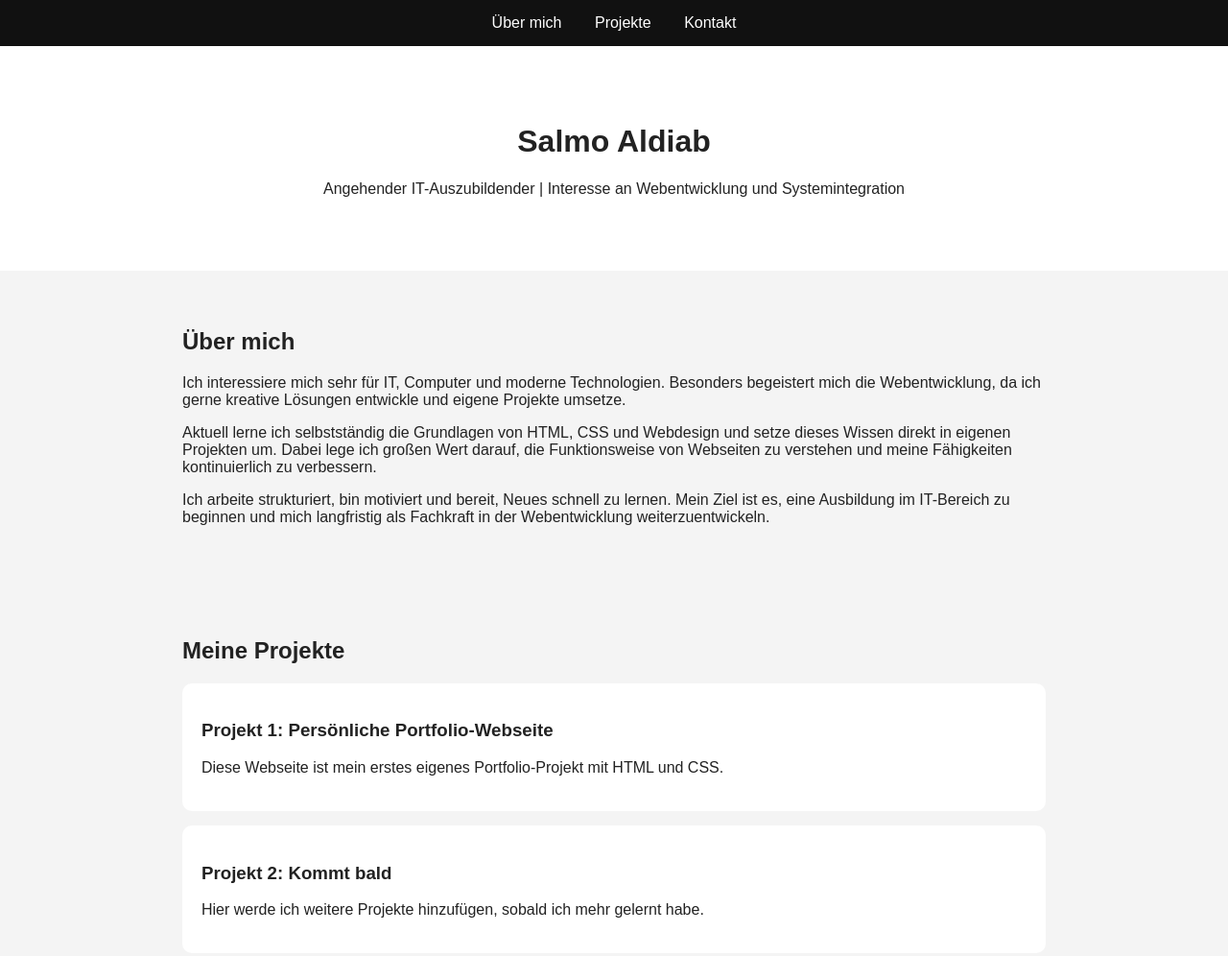
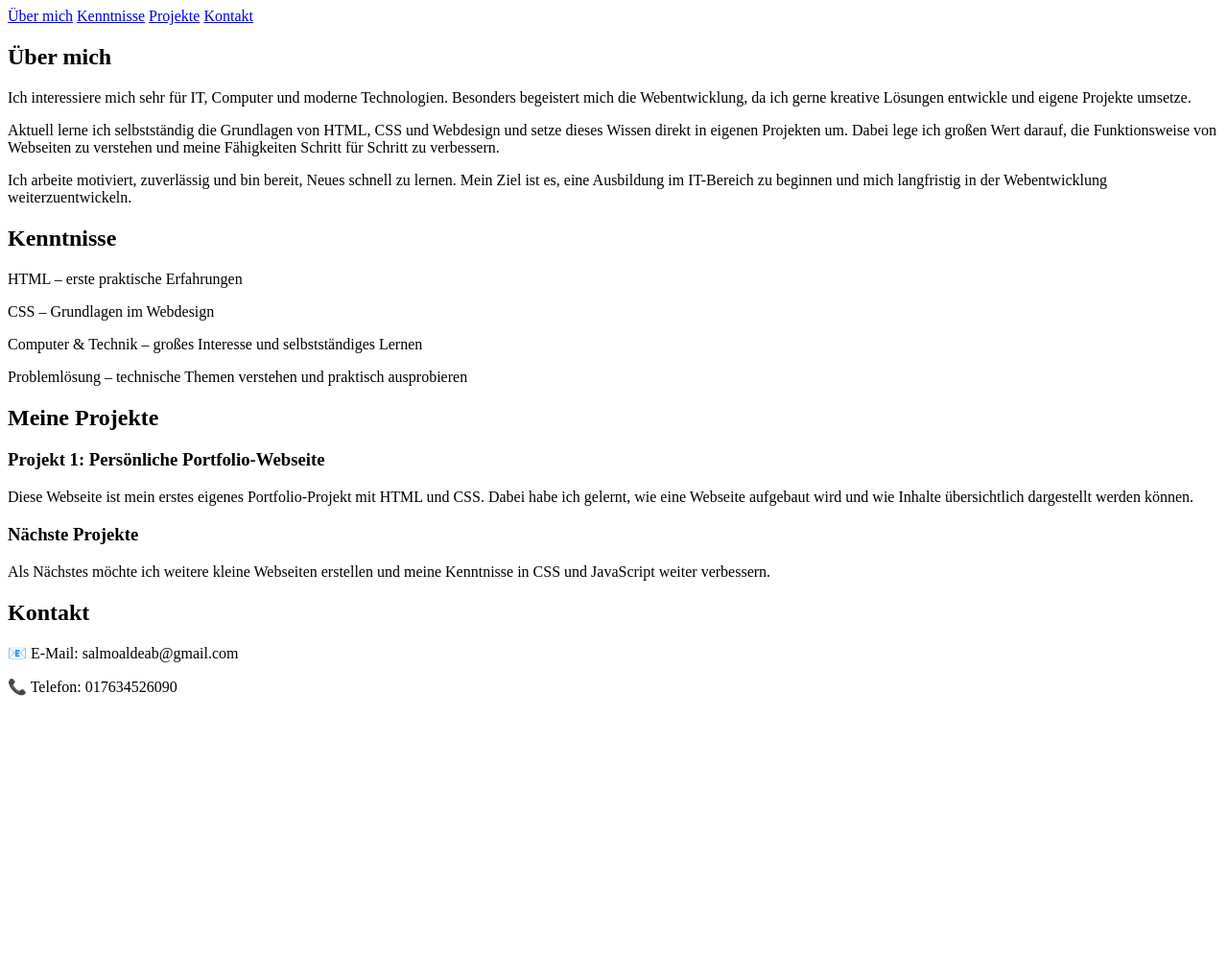
Before and after one commit to Salmo5/protfolio, a plain HTML site: page index.html in a window 1280 px wide. Shown: the top 996 px of the page at 96% size. After the commit the page ends 800 px from the top, so only its background shows below. Drawn offline with Linux system fonts and the light colour scheme.

Commit message:
Update index.html

```diff
--- a/index.html
+++ b/index.html
@@ -1,87 +1,38 @@
-<!DOCTYPE html>
-<html lang="de">
-<head>
-  <meta charset="UTF-8">
-  <title>Salmo Aldiab - Portfolio</title>
-
-  <style>
-    body {
-      margin: 0;
-      font-family: Arial, sans-serif;
-      background: #f4f4f4;
-      color: #222;
-    }
-
-    nav {
-      background: #111;
-      color: white;
-      padding: 15px;
-      text-align: center;
-    }
-
-    nav a {
-      color: white;
-      margin: 0 15px;
-      text-decoration: none;
-    }
-
-    header {
-      padding: 60px 20px;
-      text-align: center;
-      background: white;
-    }
-
-    section {
-      padding: 40px 20px;
-      max-width: 900px;
-      margin: auto;
-    }
-
-    .project {
-      background: white;
-      padding: 20px;
-      margin: 15px 0;
-      border-radius: 10px;
-    }
-
-    footer {
-      background: #111;
-      color: white;
-      text-align: center;
-      padding: 20px;
-    }
-  </style>
-</head>
-
-<body>
-
 <nav>
   <a href="#about">Über mich</a>
+  <a href="#skills">Kenntnisse</a>
   <a href="#projects">Projekte</a>
   <a href="#contact">Kontakt</a>
 </nav>
-
-  <header>
-    <h1>Salmo Aldiab</h1>
-    <p>Angehender IT-Auszubildender | Interesse an Webentwicklung und Systemintegration</p>
-  </header>
 
 <section id="about">
   <h2>Über mich</h2>
   <p>
     Ich interessiere mich sehr für IT, Computer und moderne Technologien.
-Besonders begeistert mich die Webentwicklung, da ich gerne kreative Lösungen entwickle und eigene Projekte umsetze.
+    Besonders begeistert mich die Webentwicklung, da ich gerne kreative Lösungen entwickle
+    und eigene Projekte umsetze.
   </p>
+  <p>
+    Aktuell lerne ich selbstständig die Grundlagen von HTML, CSS und Webdesign
+    und setze dieses Wissen direkt in eigenen Projekten um.
+    Dabei lege ich großen Wert darauf, die Funktionsweise von Webseiten zu verstehen
+    und meine Fähigkeiten Schritt für Schritt zu verbessern.
+  </p>
+  <p>
+    Ich arbeite motiviert, zuverlässig und bin bereit, Neues schnell zu lernen.
+    Mein Ziel ist es, eine Ausbildung im IT-Bereich zu beginnen und mich langfristig
+    in der Webentwicklung weiterzuentwickeln.
+  </p>
+</section>
 
-<p>
-Aktuell lerne ich selbstständig die Grundlagen von HTML, CSS und Webdesign und setze dieses Wissen direkt in eigenen Projekten um.
-Dabei lege ich großen Wert darauf, die Funktionsweise von Webseiten zu verstehen und meine Fähigkeiten kontinuierlich zu verbessern.
-</p>
-
-<p>
-Ich arbeite strukturiert, bin motiviert und bereit, Neues schnell zu lernen.
-Mein Ziel ist es, eine Ausbildung im IT-Bereich zu beginnen und mich langfristig als Fachkraft in der Webentwicklung weiterzuentwickeln.
-</p>
+<section id="skills">
+  <h2>Kenntnisse</h2>
+  <div class="project">
+    <p>HTML – erste praktische Erfahrungen</p>
+    <p>CSS – Grundlagen im Webdesign</p>
+    <p>Computer & Technik – großes Interesse und selbstständiges Lernen</p>
+    <p>Problemlösung – technische Themen verstehen und praktisch ausprobieren</p>
+  </div>
 </section>
 
 <section id="projects">
@@ -91,26 +42,22 @@ Mein Ziel ist es, eine Ausbildung im IT-Bereich zu beginnen und mich langfristig
     <h3>Projekt 1: Persönliche Portfolio-Webseite</h3>
     <p>
       Diese Webseite ist mein erstes eigenes Portfolio-Projekt mit HTML und CSS.
+      Dabei habe ich gelernt, wie eine Webseite aufgebaut wird und wie Inhalte
+      übersichtlich dargestellt werden können.
     </p>
   </div>
 
   <div class="project">
-      <h3>Projekt 2: Kommt bald</h3>
+    <h3>Nächste Projekte</h3>
     <p>
-        Hier werde ich weitere Projekte hinzufügen, sobald ich mehr gelernt habe.
+      Als Nächstes möchte ich weitere kleine Webseiten erstellen und meine Kenntnisse
+      in CSS und JavaScript weiter verbessern.
     </p>
   </div>
 </section>
 
 <section id="contact">
   <h2>Kontakt</h2>
-    <p>E-Mail: salmoaldeab@gmail.com</p>
-    <p>Tellefon: 017634526090<p>
+  <p>📧 E-Mail: salmoaldeab@gmail.com</p>
+  <p>📞 Telefon: 017634526090</p>
 </section>
-
-  <footer>
-    <p>© 2026 Salmo Aldiab</p>
-  </footer>
-
-</body>
-</html>
```
Lines whose indentation alone changed are shown as unchanged.
